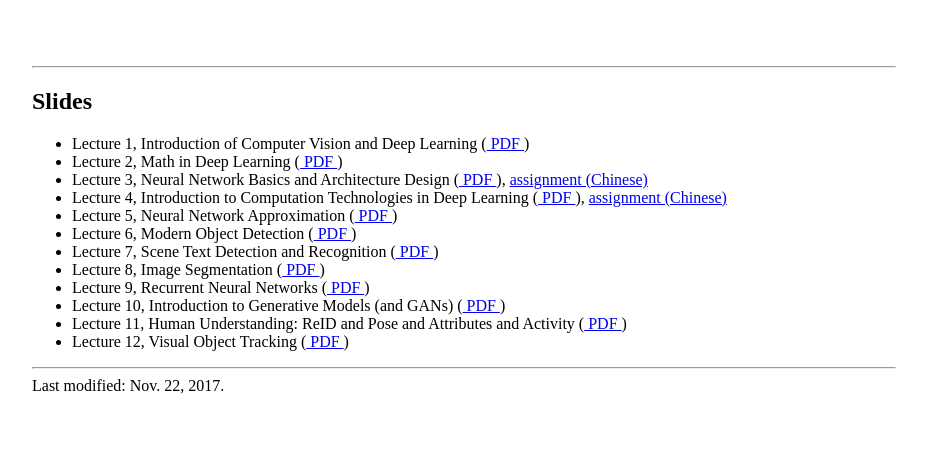
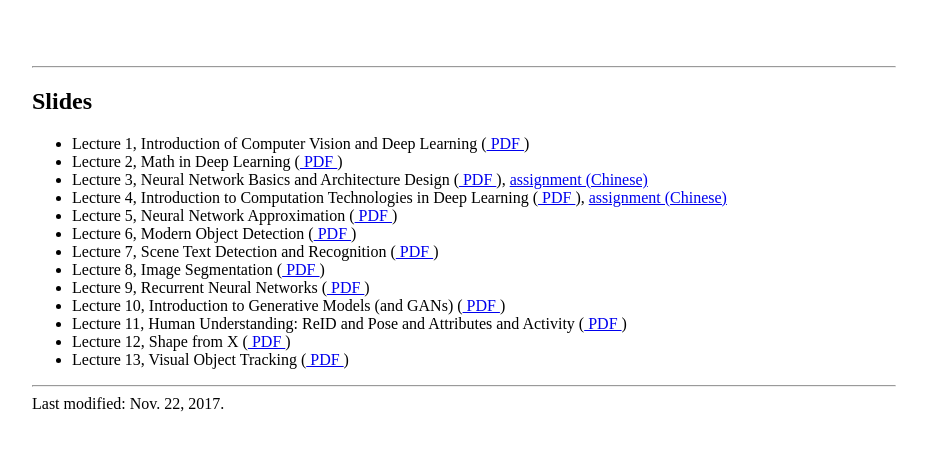
Before and after one commit to megvii-research/megvii-pku-dl-course, a plain HTML site: page index.html in a window 1280 px wide. Shown: the whole page, without its empty margins (176-1103 px from the left). Drawn offline with Linux system fonts and the light colour scheme.

Commit message:
Add lecture 13.

```diff
--- a/index.html
+++ b/index.html
@@ -50,7 +50,8 @@
 				<li> Lecture 9, Recurrent Neural Networks (<a href = "slides/Lecture9 Recurrent Neural Networks.pdf" > PDF </a>) </li>
 				<li> Lecture 10, Introduction to Generative Models (and GANs) (<a href = "slides/Lecture 10_ Introduction to Generative Models.pdf" > PDF </a>) </li>
 				<li> Lecture 11, Human Understanding: ReID and Pose and Attributes and Activity (<a href = "slides/Lecture 11, Human Understanding_ ReID and Pose and Attributes and Activity .pdf" > PDF </a>) </li>
-				<li> Lecture 12, Visual Object Tracking (<a href = "slides/Lecture 12_ Visual Object Tracking.pdf" > PDF </a>) </li>
+				<li> Lecture 12, Shape from X (<a href = "slides/Lecture 12_ Shape from X.pdf" > PDF </a>) </li>
+				<li> Lecture 13, Visual Object Tracking (<a href = "slides/Lecture 13_ Visual Object Tracking.pdf" > PDF </a>) </li>
             </ul>
 
             <hr />
```
Also changed, not shown: 2 other files.
